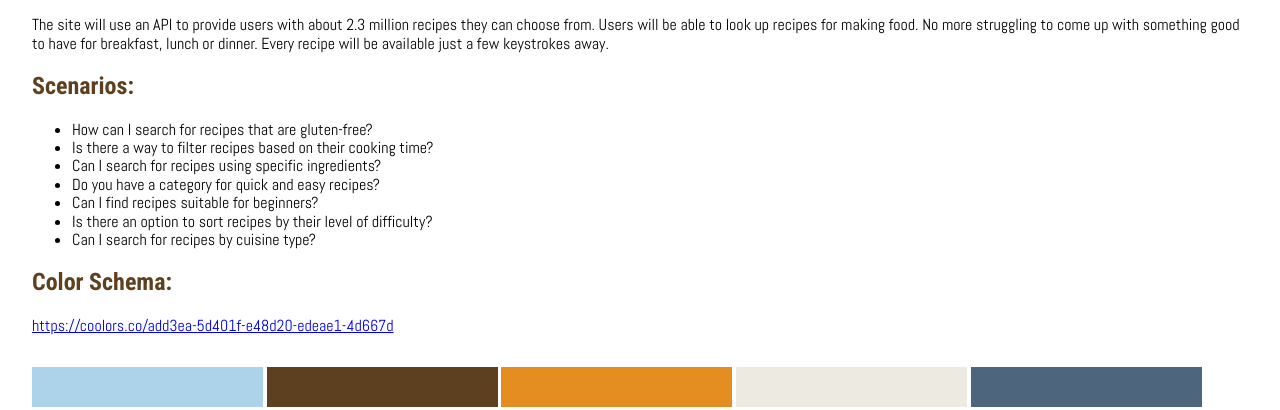
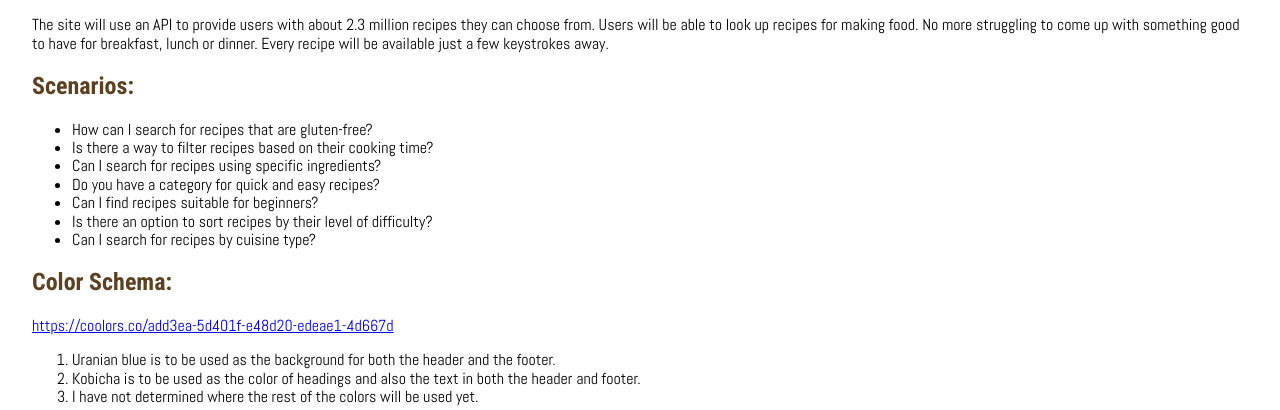
Before and after one commit to joan-cerepi/wdd131, a plain HTML site: page project/siteplan.html in a window 1280 px wide. Shown: the part 388-798 px from the top of the page. Drawn offline with Linux system fonts and the light colour scheme.

Commit message:
added color usage explanation under color schema

```diff
--- a/project/siteplan.html
+++ b/project/siteplan.html
@@ -75,6 +75,11 @@
       <h2>Color Schema:</h2>
       <a href="https://coolors.co/add3ea-5d401f-e48d20-edeae1-4d667d"
         target="_blank">https://coolors.co/add3ea-5d401f-e48d20-edeae1-4d667d</a>
+      <ol>
+        <li>Uranian blue is to be used as the background for both the header and the footer.</li>
+        <li>Kobicha is to be used as the color of headings and also the text in both the header and footer.</li>
+        <li>I have not determined where the rest of the colors will be used yet.</li>
+      </ol>
       <div class="colors">
         <div class="uranian-blue">
           <span class="color-name">Uranian Blue</span>
```
